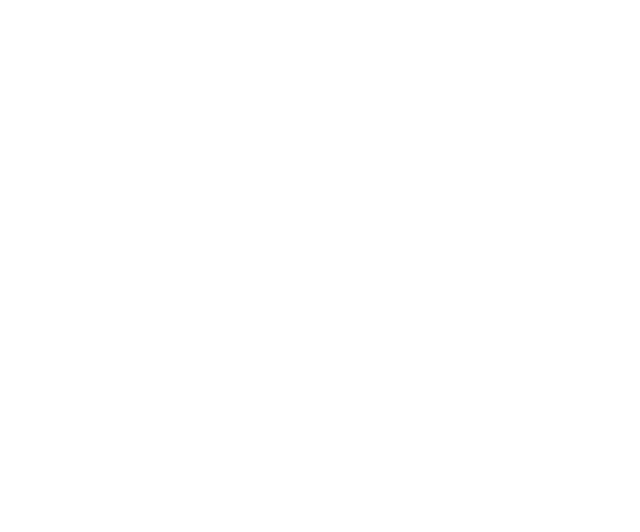
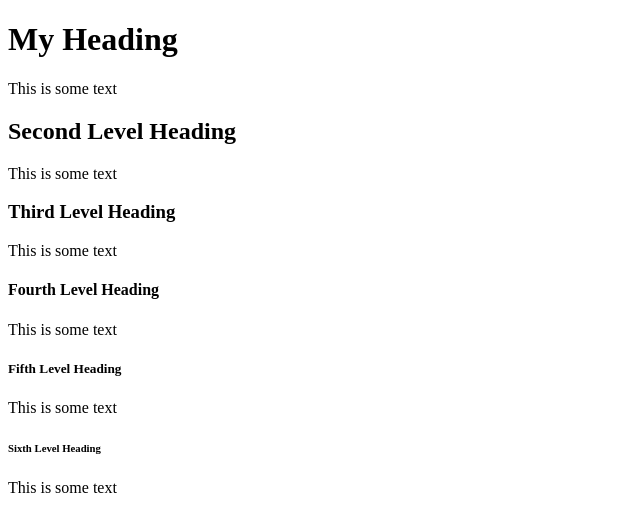
Before and after one commit to mmachado78/structure-exercise, a plain HTML site: page index.html in a window 1280 px wide. Shown: the whole page, without its empty margins (0-640 px from the left). Drawn offline with Linux system fonts and the light colour scheme.

Commit message:
Explore Headings

```diff
--- a/index.html
+++ b/index.html
@@ -5,6 +5,22 @@
     <title>HTML Playground</title>
 </head>
 <body>
+    <h1>My Heading</h1>
+    <p>This is some text</p>
 
+    <h2>Second Level Heading</h2>
+    <p>This is some text</p>
+
+    <h3>Third Level Heading</h3>
+    <p>This is some text</p>
+
+    <h4>Fourth Level Heading</h4>
+    <p>This is some text</p>
+
+    <h5>Fifth Level Heading</h5>
+    <p>This is some text</p>
+
+    <h6>Sixth Level Heading</h6>
+    <p>This is some text</p>
 </body>
 </html>
```
